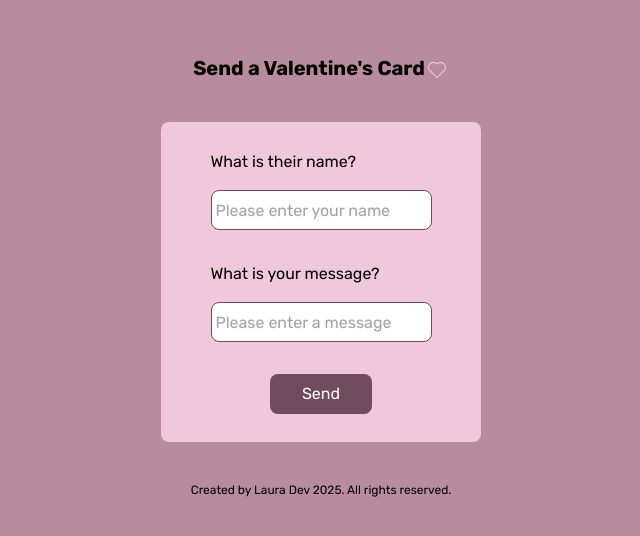
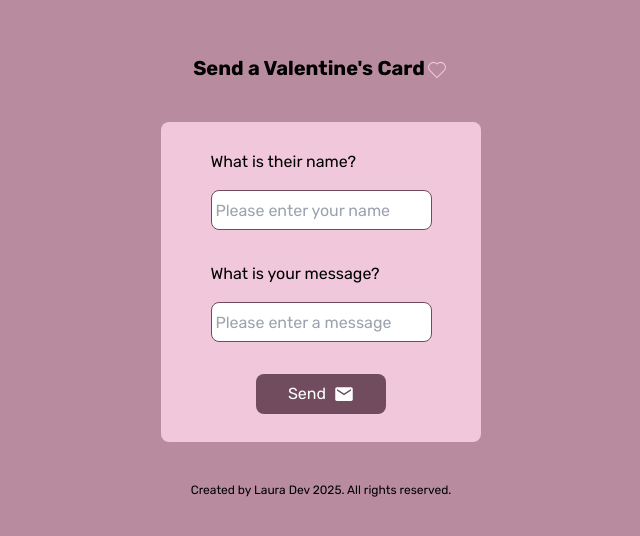
Before and after one commit to lavollmer/valentines-card, a React (Vite) app: page / in a window 1280 px wide. Shown: the part 144-680 px from the top of the page, without its empty margins (319-959 px from the left). Built offline with nearby package versions, Linux system fonts and the light colour scheme.

Commit message:
updating send button

```diff
--- a/src/App.tsx
+++ b/src/App.tsx
@@ -4,6 +4,7 @@ import "./components/ValentinesCard";
 import Footer from "./components/Footer";
 import React, { useState } from "react";
 import { CiHeart } from "react-icons/ci";
+import { IoMdMail } from "react-icons/io";
 
 function App() {
   const [message, setMessage] = useState();
@@ -47,10 +48,11 @@ function App() {
               />
             </div>
             <button
-              className="px-8 py-2 bg-eggplant rounded-lg text-white hover:bg-greenCadet"
+              className="flex flex-row items-center justify-center space-x-2 px-8 py-2 bg-eggplant rounded-lg text-white hover:bg-greenCadet"
               type="submit"
             >
-              Send
+              <p>Send</p>
+              <IoMdMail className="text-xl" />
             </button>
           </form>
         </div>
```
